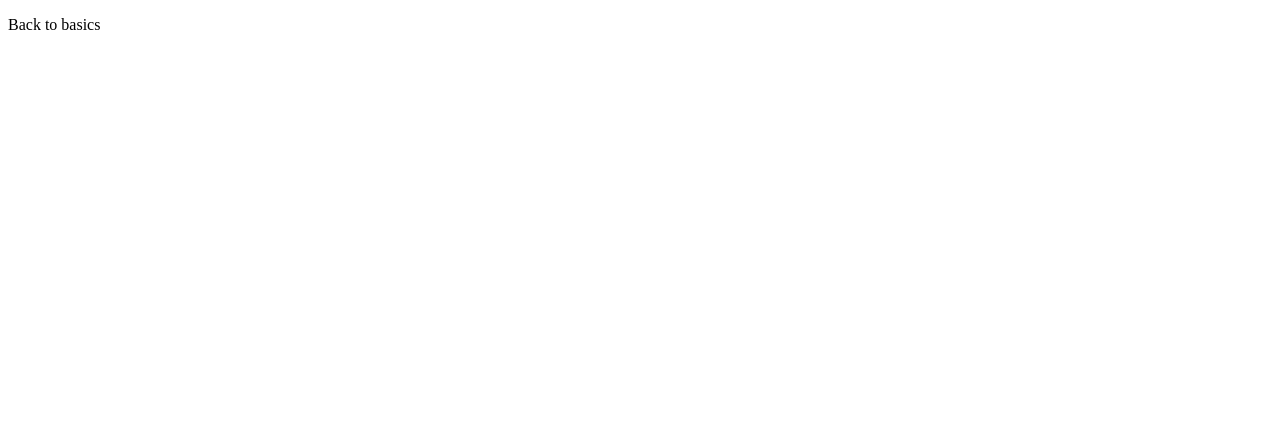
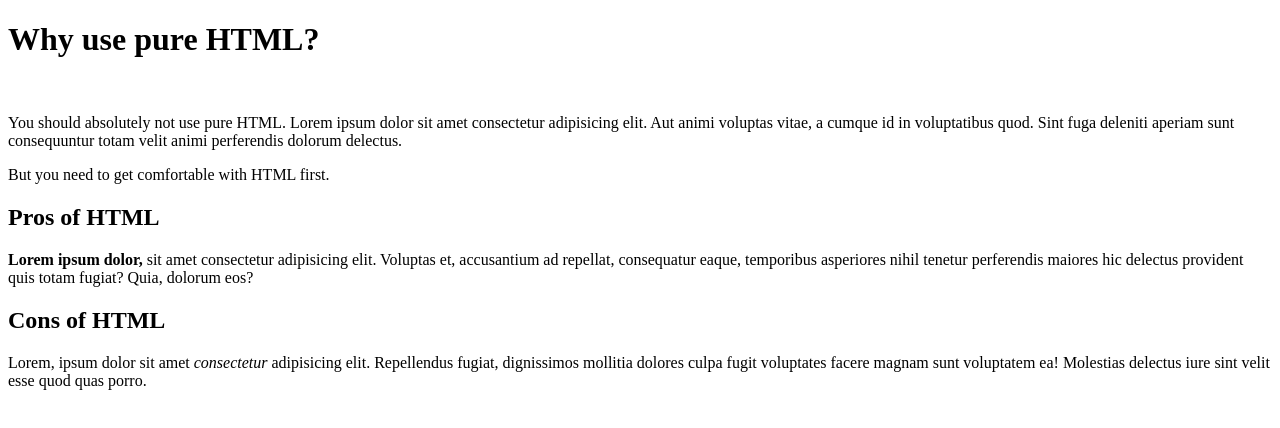
Before and after one commit to eb20098/git_odin, a plain HTML site: page index.html in a window 1280 px wide. Drawn offline with Linux system fonts and the light colour scheme.

Commit message:
Basic html stuff from Odin.

```diff
--- a/index.html
+++ b/index.html
@@ -3,9 +3,18 @@
 <head>
     <meta charset="UTF-8">
     <meta name="viewport" content="width=device-width, initial-scale=1.0">
-    <title>First Odin Project</title>
+    <title>Pure HTML Blog page</title>
 </head>
 <body>
-    <p>Back to basics</p>
+    <h1>Why use pure HTML?</h1>
+    <br>
+    <p>You should absolutely not use pure HTML. Lorem ipsum dolor sit amet consectetur adipisicing elit. Aut animi voluptas vitae, a cumque id in voluptatibus quod. Sint fuga deleniti aperiam sunt consequuntur totam velit animi perferendis dolorum delectus.</p>
+    <p>But you need to get comfortable with HTML first.</p>
+
+    <h2>Pros of HTML</h2>
+    <p><strong>Lorem ipsum dolor,</strong> sit amet consectetur adipisicing elit. Voluptas et, accusantium ad repellat, consequatur eaque, temporibus asperiores nihil tenetur perferendis maiores hic delectus provident quis totam fugiat? Quia, dolorum eos?</p>
+
+    <h2>Cons of HTML</h2>
+    <p>Lorem, ipsum dolor sit amet <em>consectetur</em> adipisicing elit. Repellendus fugiat, dignissimos mollitia dolores culpa fugit voluptates facere magnam sunt voluptatem ea! Molestias delectus iure sint velit esse quod quas porro.</p>
 </body>
 </html>
```
